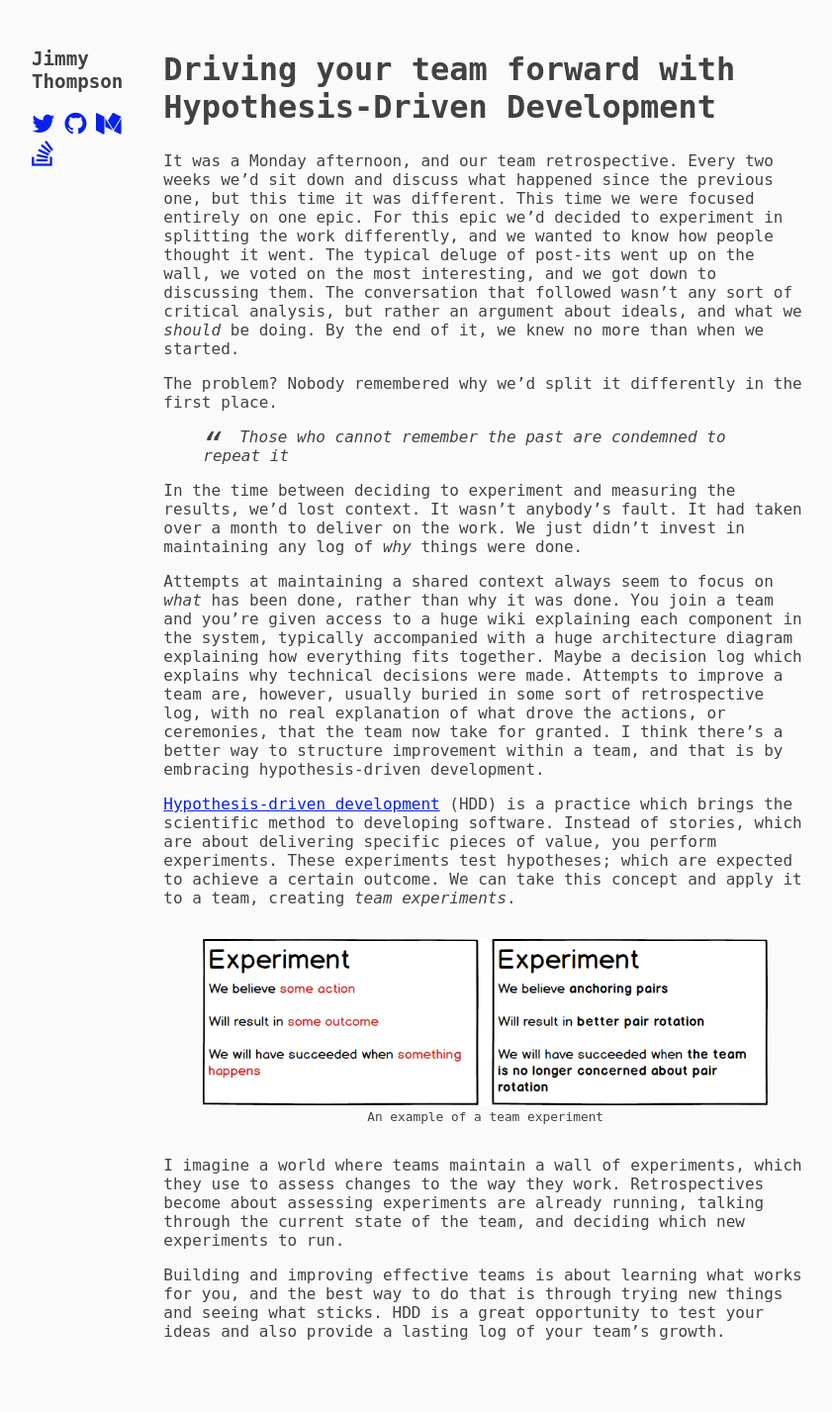
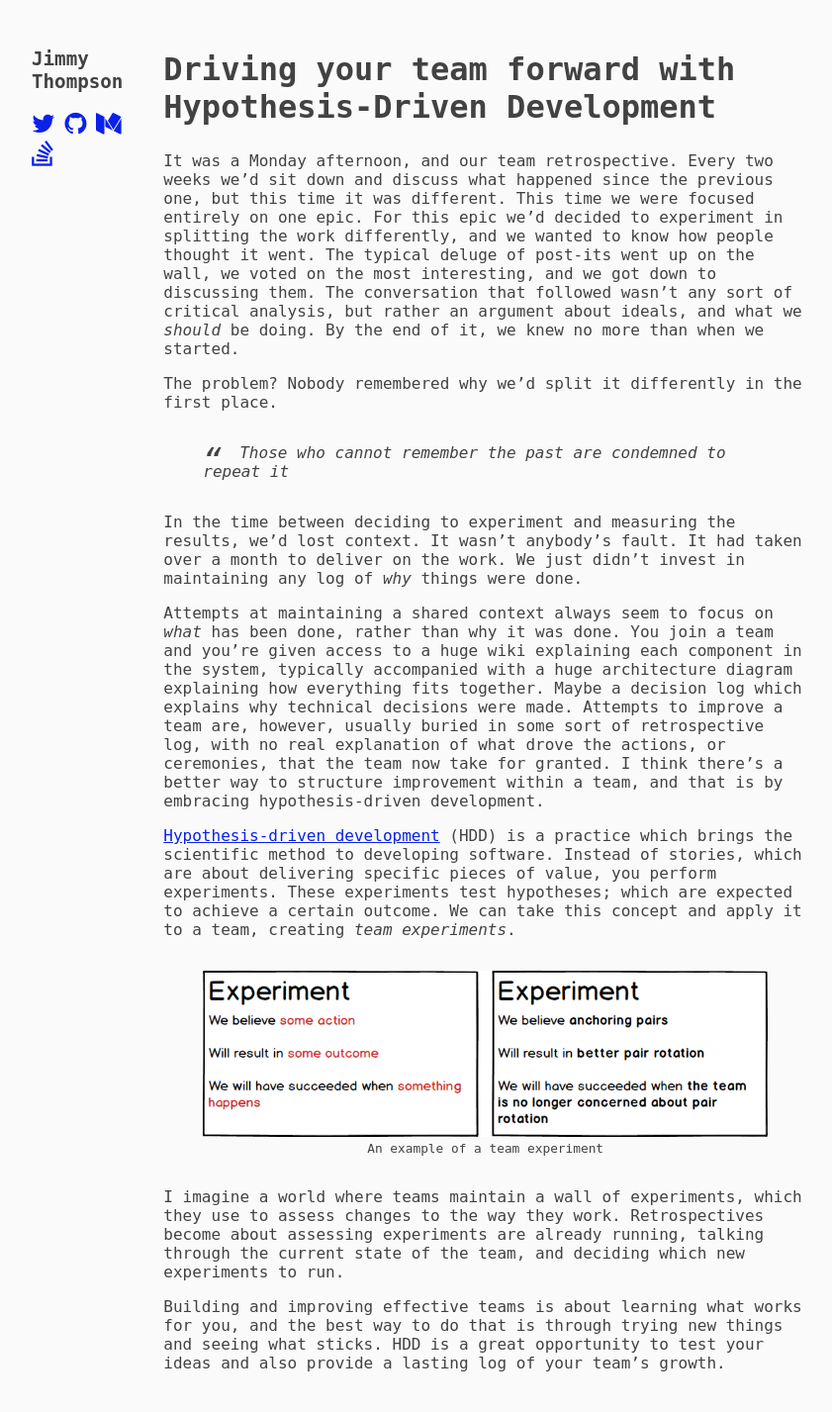
Before and after one commit to JimmyThompson/jimmythompson.co.uk, a Jekyll site: the page built from _posts/2016-03-03-hypothesis-driven-development-for-teams.md, in a window 1280 px wide. Shown: the whole page at 99% size, without its empty margins (216-1057 px from the left). Built offline with Jekyll 4.4.1, drawn with Linux system fonts in a browser that asks for light colours; nearby versions of some CDN libraries; before the commit the page ends 1395 px from its top, so only the background shows below that.

Commit message:
Add extended spacing to blockquotes too

```diff
--- a/style/post.scss
+++ b/style/post.scss
@@ -11,6 +11,8 @@ article {
 blockquote {
   font-style: italic;
   quotes: "\201C" "\201D" "\2018" "\2019";
+  margin-top: 2em;
+  margin-bottom: 2em;
 
   &:before {
     content: open-quote;
```
